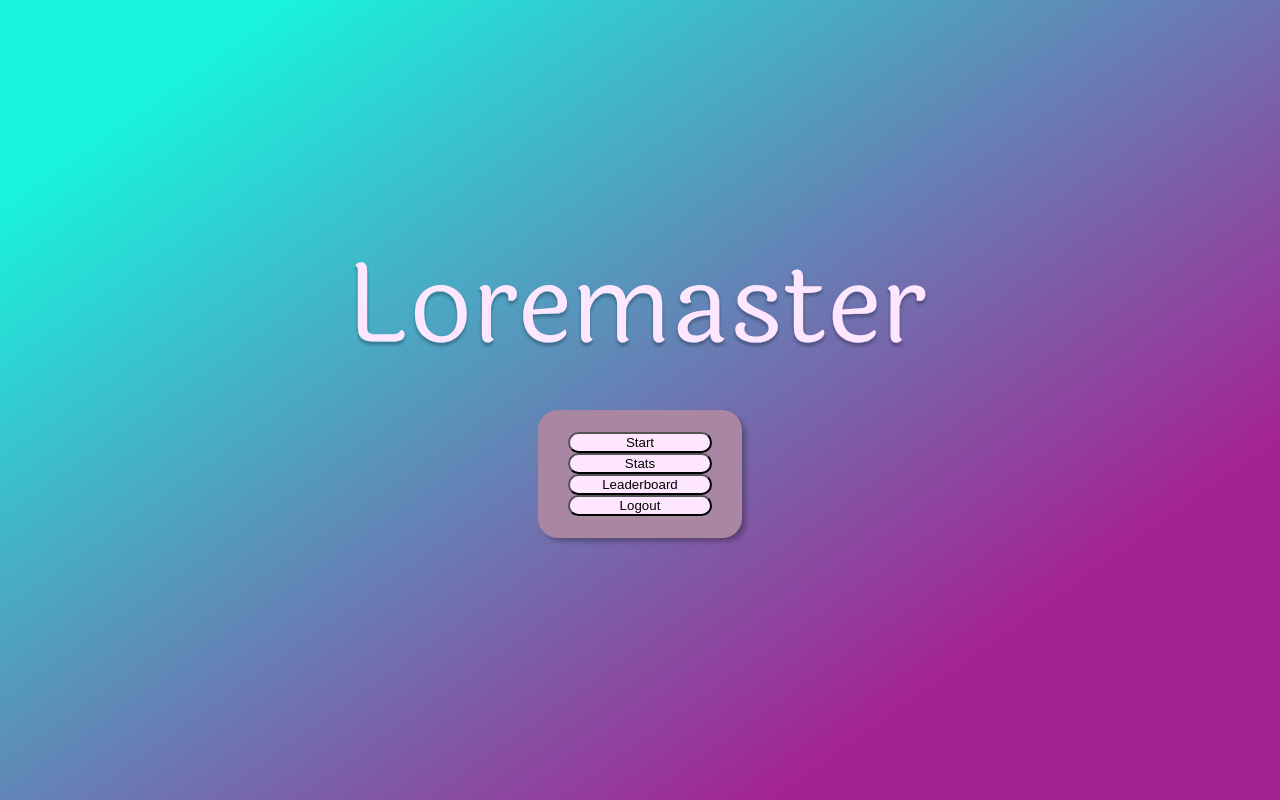
After one commit to Bmil9696pl/Loremaster, a PHP site: page /public/views/homescreen.html in a window 1280 px wide. The commit adds this page. Run offline with PHP 8.4, Linux system fonts and the light colour scheme.

Commit message:
added a homescreen and modified login screen

```diff
--- /dev/null
+++ b/public/css/homescreen-style.css
@@ -0,0 +1,33 @@
+body{
+    margin: 0;
+}
+
+.container {
+    width: 100vw;
+    height: 100vh;
+    background: linear-gradient(144.57deg, #19F2DE 11.92%, #A52292 79.22%);
+
+    display: flex;
+    flex-direction: column;
+    justify-content: center;
+    align-items: center;
+}
+
+.menu {
+    display: flex;
+    flex-direction: column;
+    justify-content: center;
+    align-items: center;
+    width: 16%;
+    height: 16%;
+
+    background: #A986A1 0% 0% no-repeat padding-box;
+    box-shadow: 4px 4px 4px rgba(0, 0, 0, 0.25);
+    border-radius: 20px;
+  }
+
+button {
+    background: #FFE6FF;
+    border-radius: 50px;
+    width: 100%;
+  }
--- /dev/null
+++ b/public/views/homescreen.html
@@ -0,0 +1,20 @@
+<!DOCTYPE html>
+<head>
+    <link rel="stylesheet" type="text/css" href="../css/homescreen-style.css">
+    <title>HOMESCREEN</title>
+</head>
+<body>
+    <div class="container">
+        <div class="Loremaster" style="display: flex;justify-content: center;margin-block-end: 60px;">
+            <img src="../img/Loremaster.svg" style="width: 85%;">
+        </div>
+        <div class="menu">
+            <form style="margin: 0;display: flex;flex-direction: column;justify-content: center;align-items: center;width: 70%;">
+                <button>Start</button>
+                <button>Stats</button>
+                <button>Leaderboard</button>
+                <button>Logout</button>
+            </form>
+        </div>
+    </div>
+</body>
```
Also changed, not shown: public/css/style.css (+9 -3 lines), public/views/login.html (+9 -7 lines).
